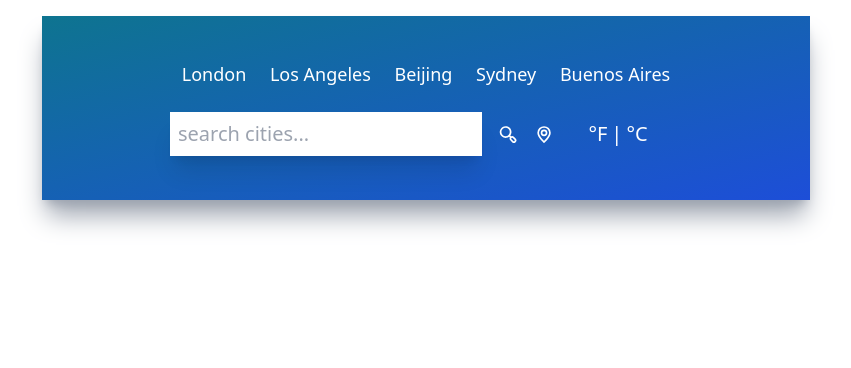
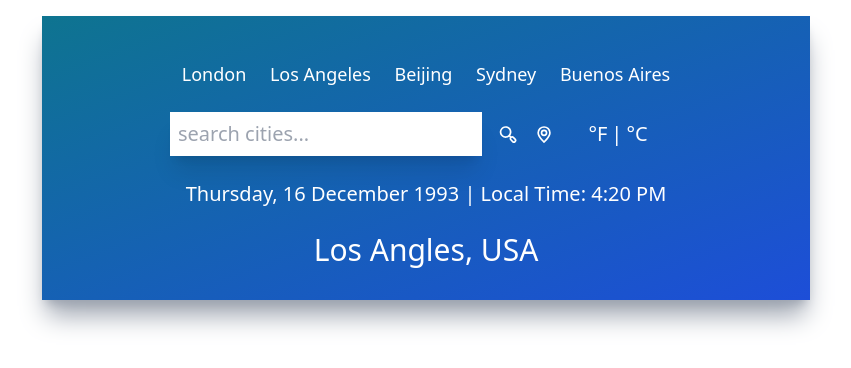
Before and after one commit to ryanghoward/weather-app, a React (Create React App) app: page / in a window 1280 px wide. Shown: the top 368 px of the page, without its empty margins (214-1065 px from the left). Built offline with nearby package versions, Linux system fonts and the light colour scheme.

Commit message:
Hard coded some data

```diff
--- a/src/App.js
+++ b/src/App.js
@@ -2,12 +2,14 @@
 import UilReact from "@iconscout/react-unicons/icons/uil-react";
 import TopButtons from "./components/TopButtons";
 import Inputs from "./components/Inputs";
+import TimeAndLocation from "./components/TimeAndLocation";
 
 function App() {
   return (
     <div className='mx-auto max-w-screen-md mt-4 py-5 px-32 bg-gradient-to-br from-cyan-700 to to-blue-700 h-fit shadow-xl shadow-gray-400'>
       <TopButtons />
       <Inputs />
+      <TimeAndLocation />
     </div>
   );
 }
--- /dev/null
+++ b/src/components/TimeAndLocation.js
@@ -0,0 +1,18 @@
+import React from "react";
+
+function TimeAndLocation() {
+  return (
+    <div>
+      <div className='flex items-center justify-center my-6'>
+        <p className='text-white text-xl font-extralight'>
+          Thursday, 16 December 1993 | Local Time: 4:20 PM
+        </p>
+      </div>
+      <div className='flex items-center justify-center my-3'>
+        <p className='text-white text-3xl font-medium'>Los Angles, USA</p>
+      </div>
+    </div>
+  );
+}
+
+export default TimeAndLocation;
```
